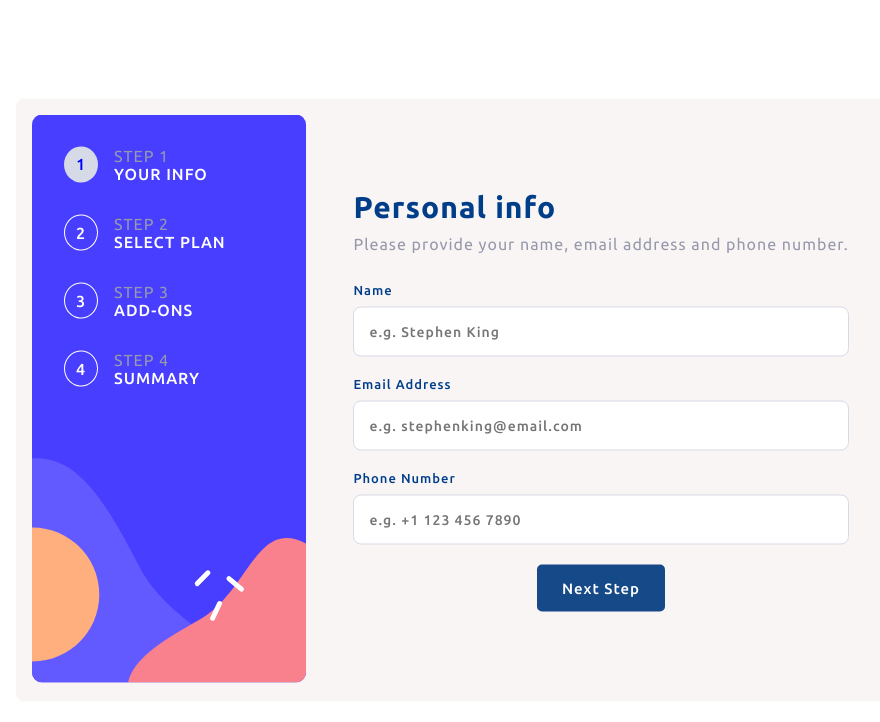
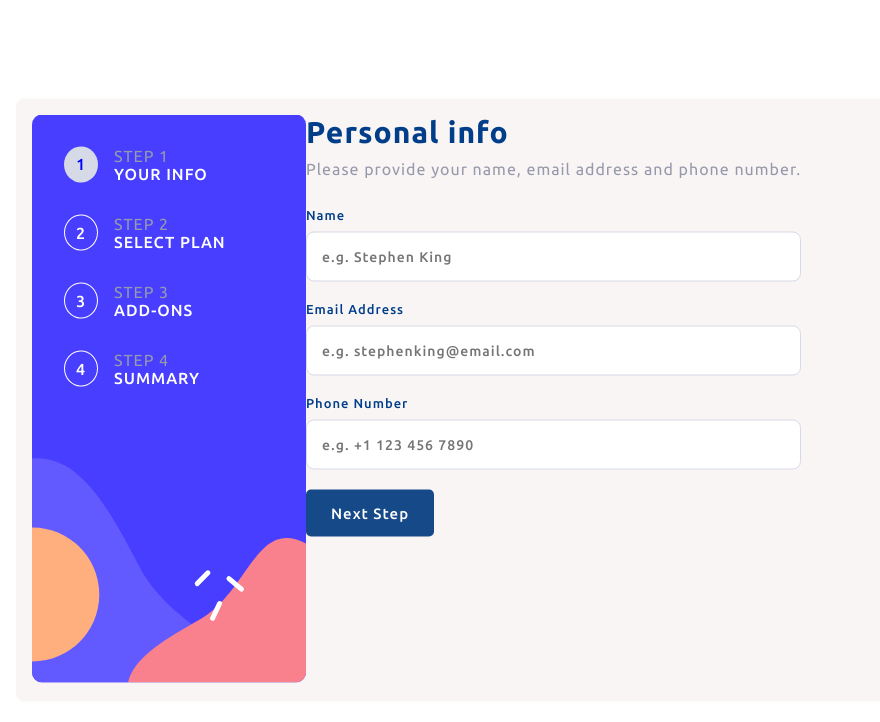
Before and after one commit to Khaled91Alkhatib/frontend-mentor-multi-step-form, a React (Create React App) app: page / in a window 1280 px wide. Shown: the top 722 px of the page, without its empty margins (176-1056 px from the left). Built offline with nearby package versions, Linux system fonts and the light colour scheme.

Commit message:
Change classname name to make it more dynamic across components

```diff
--- a/src/components/YourInfo.jsx
+++ b/src/components/YourInfo.jsx
@@ -15,7 +15,7 @@ const YourInfo = () => {
   };
 
   return (
-    <div className='all-your-info'>
+    <div className='every-main-page'>
       <div>
         <div className='personal'>Personal info</div>
         <div className='request'>Please provide your name, email address and phone number.</div>
```
